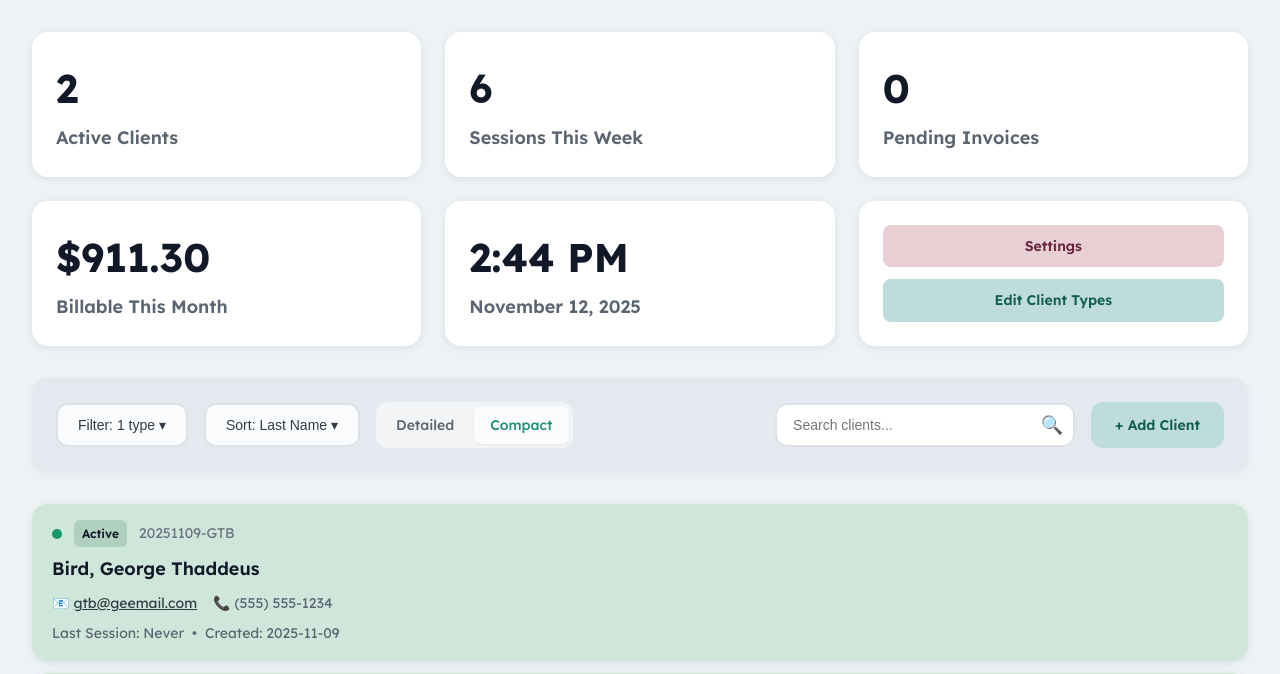
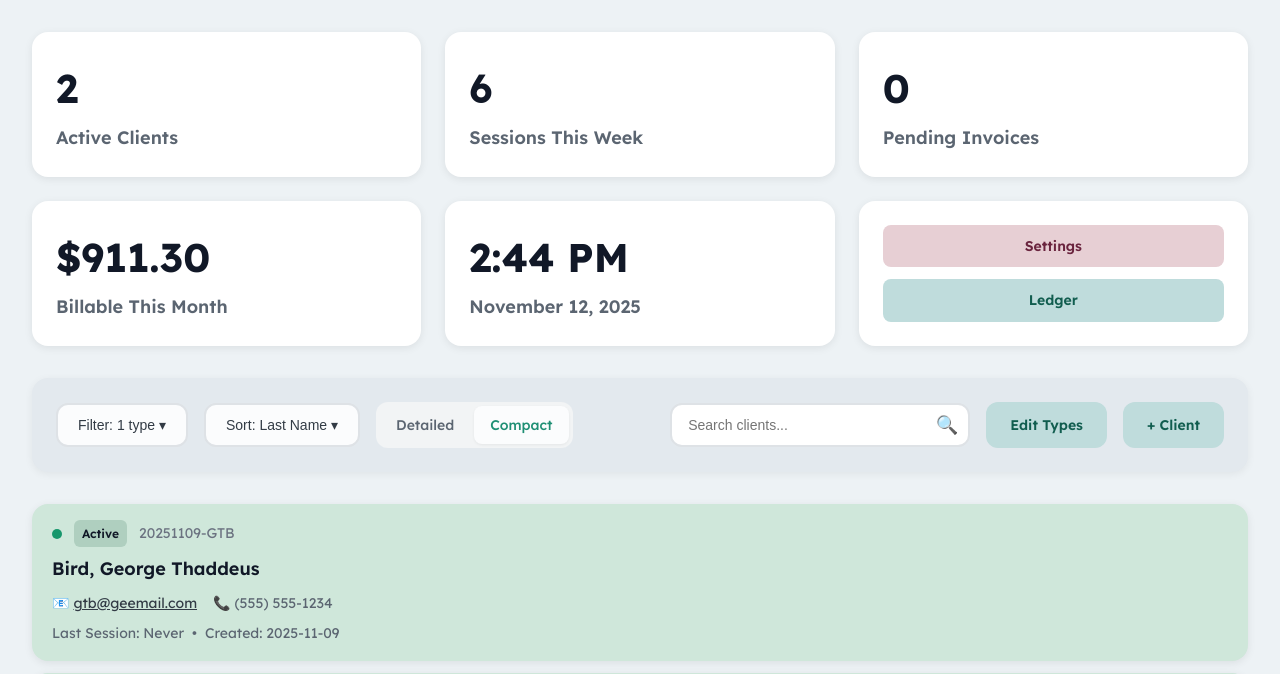
Before and after one commit to rsembera/edgecase, a Flask app: page / in a window 1280 px wide. Shown: the top 674 px of the page. Run offline with Flask 3, Linux system fonts and the light colour scheme; data comes from the database, SQL or seed files in the repository; both versions use the stored data as it was after the commit.

Commit message:
Moved Edit Client Types button to action bar and added Ledger button to Navigation info card.

```diff
--- a/web/templates/main_view.html
+++ b/web/templates/main_view.html
@@ -549,7 +549,7 @@
     </div>
     <div class="stat-card lavender nav-card" draggable="true" data-card-id="navigation">
         <a href="{{ url_for('settings_page') }}" class="nav-btn rose">Settings</a>
-        <a href="{{ url_for('manage_types') }}" class="nav-btn teal">Edit Client Types</a>
+        <a href="{{ url_for('manage_types') }}" class="nav-btn teal">Ledger</a>
     </div>
 </div>
 
@@ -640,7 +640,8 @@
         </form>
 
         <!-- Add Client Button -->
-        <a href="{{ url_for('add_client') }}" class="btn-primary">+ Add Client</a>
+        <a href="{{ url_for('manage_types') }}" class="btn-primary">Edit Types</a>
+        <a href="{{ url_for('add_client') }}" class="btn-primary">+ Client</a>
     </div>
 </div>
 
```
Also changed, not shown: data/edgecase.db.
